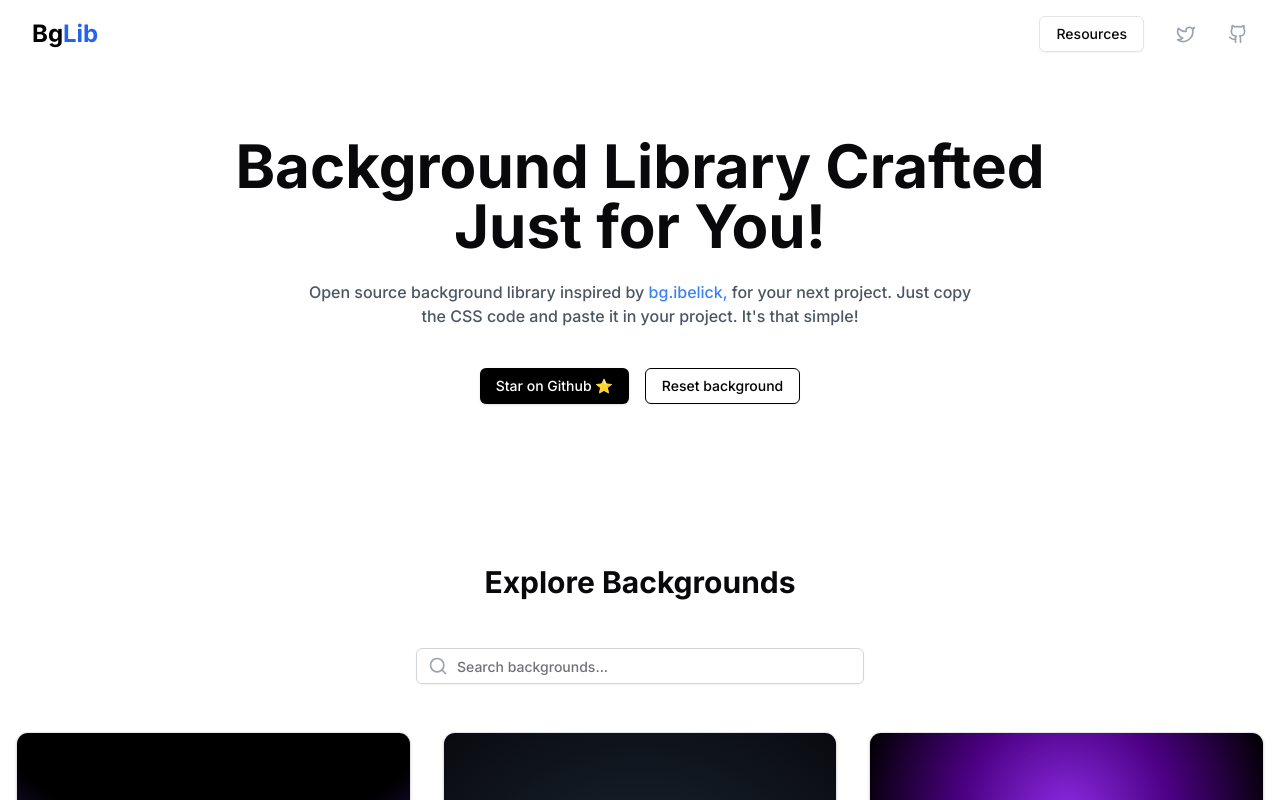
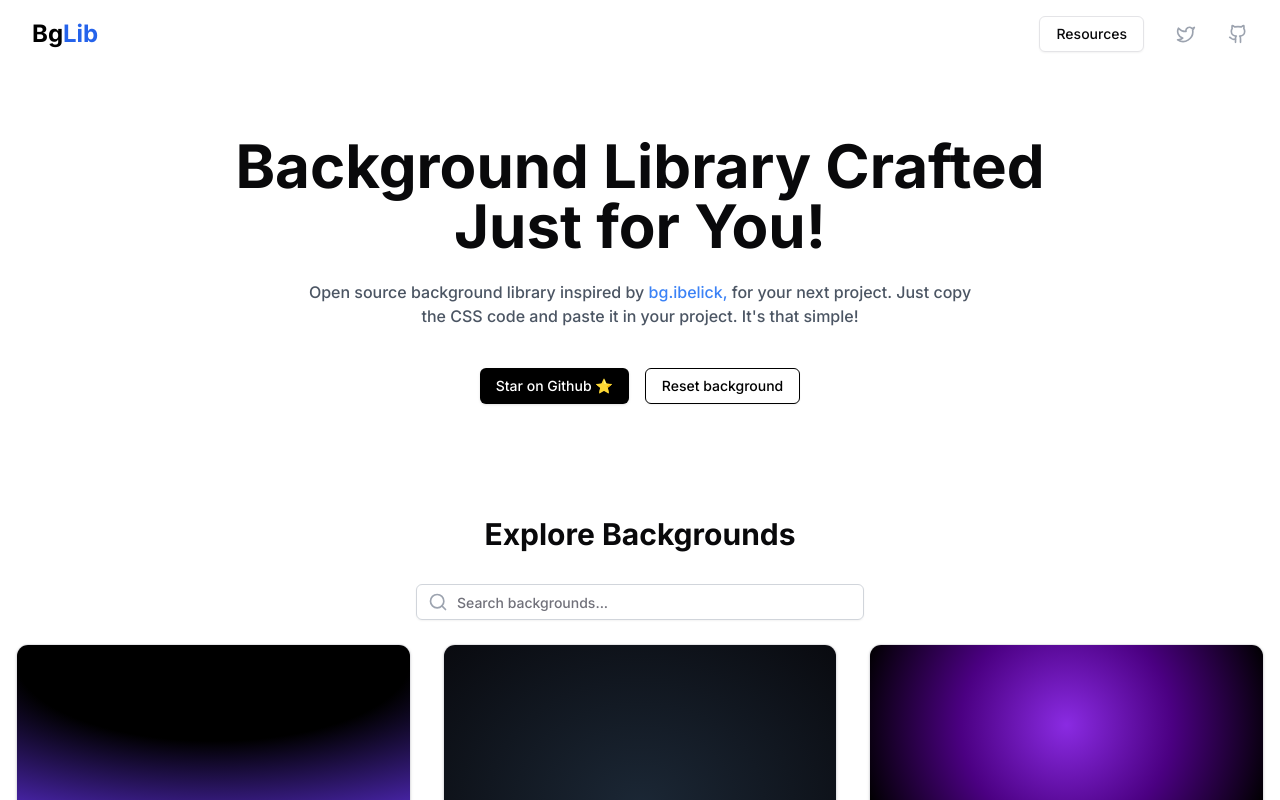
Before and after one commit to zaid-commits/BgLib, a React (Vite) app: page / in a window 1280 px wide. Built offline with nearby package versions, Linux system fonts and the light colour scheme.

Commit message:
adjusted a little bit padding and margin

```diff
--- a/src/components/HomePage.tsx
+++ b/src/components/HomePage.tsx
@@ -67,8 +67,8 @@ export default function HomePage() {
         <Navbar />
         <main>
           <HeroSection onResetBackground={handleResetBackground} />
-          <section className="py-20 px-4">
-            <h2 className="text-3xl font-bold text-center mb-12">
+          <section className="py-8 px-4">
+            <h2 className="text-3xl font-bold text-center mb-8">
               Explore Backgrounds
             </h2>
             <SearchBar />
--- a/src/components/SearchBar.tsx
+++ b/src/components/SearchBar.tsx
@@ -2,7 +2,7 @@ import { Input } from "@/components/ui/input"
 import { Search } from 'lucide-react'
 
 export const SearchBar = () => (
-  <div className="max-w-md mx-auto mb-12">
+  <div className="max-w-md mx-auto mb-6">
     <div className="relative">
       <Search className="absolute left-3 top-1/2 transform -translate-y-1/2 text-gray-400" size={20} />
       <Input
```
